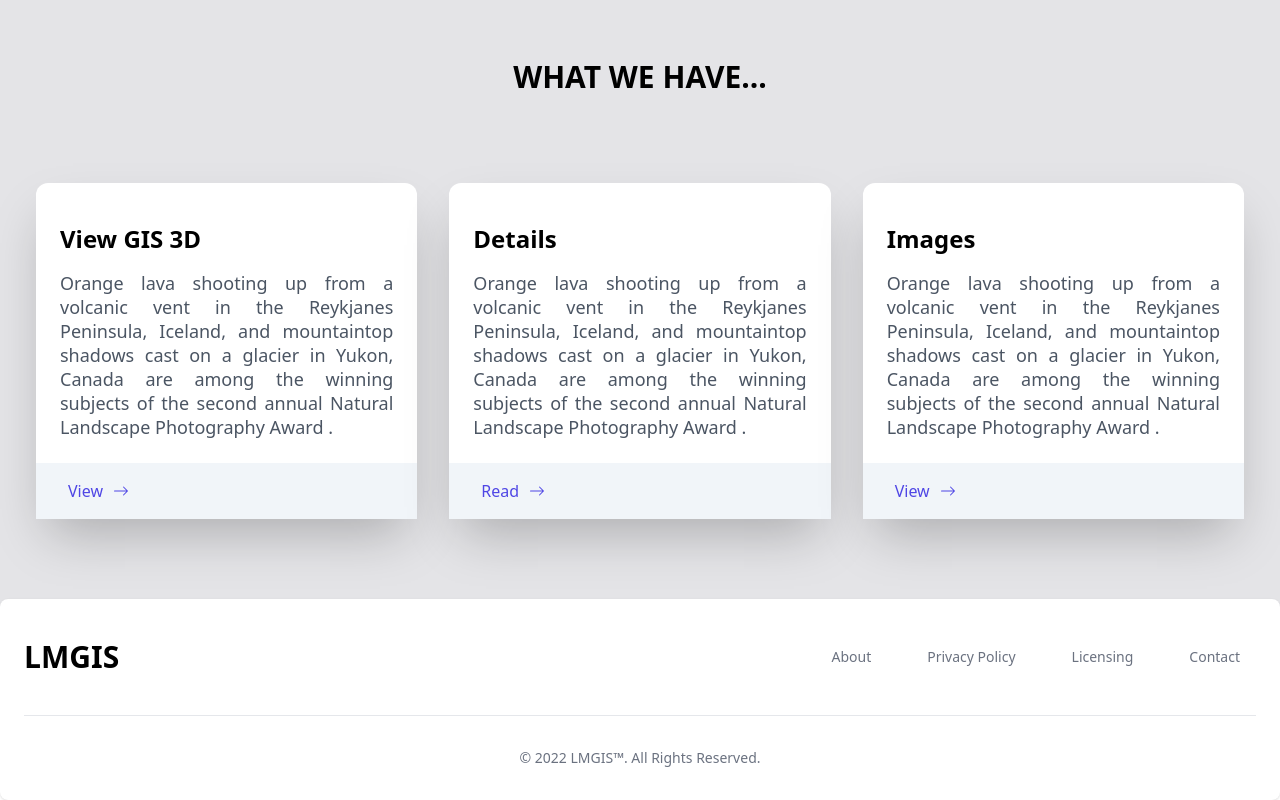
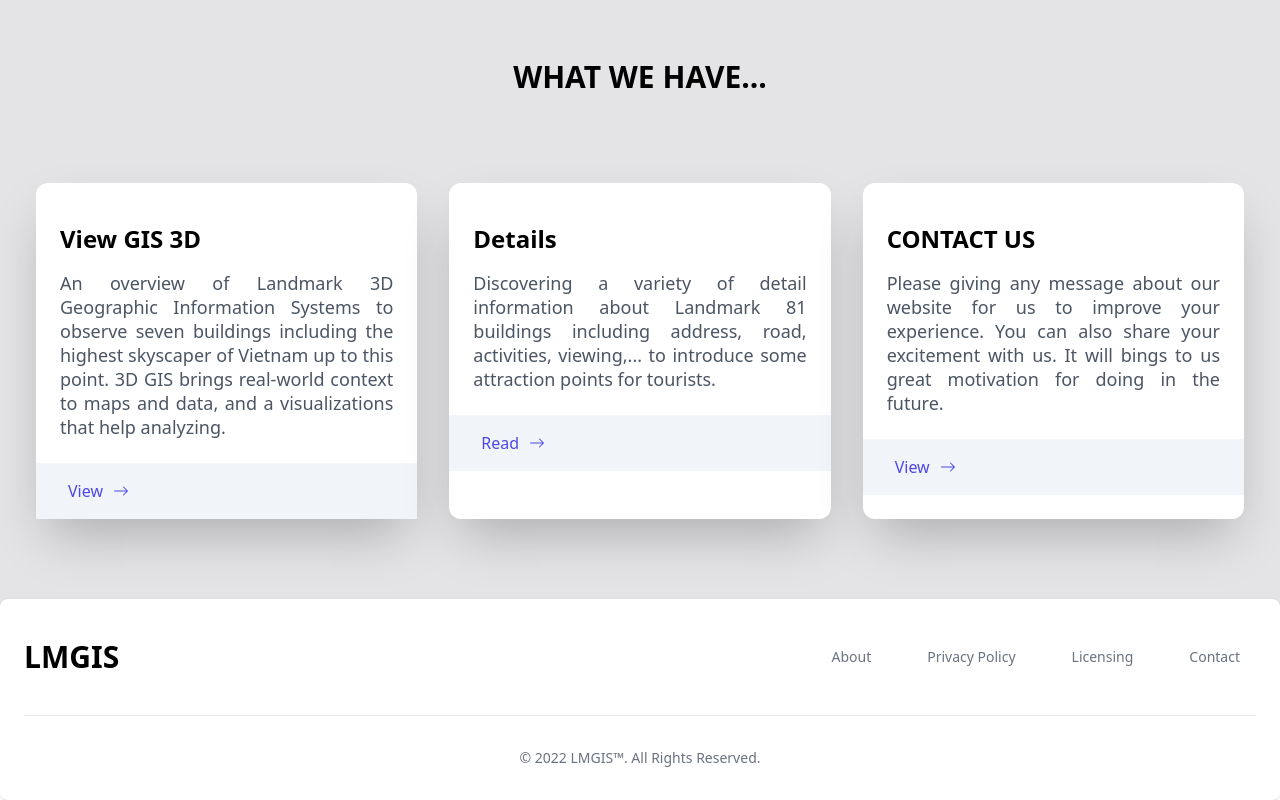
Before and after one commit to giathai1505/LandMark_3D_View, a React (Vite) app: page / in a window 1280 px wide. Shown: the part 793-1593 px from the top of the page. Built offline with nearby package versions, Linux system fonts and the light colour scheme.

Commit message:
Fixed bugs

```diff
--- a/src/api/axiosInstant.js
+++ b/src/api/axiosInstant.js
@@ -1,7 +1,7 @@
 import axios from "axios";
 
 const request = axios.create({
-  baseURL: "http://localhost:5000/api",
+  baseURL: "https://gis-final.onrender.com/api",
 });
 
 request.interceptors.response.use(
--- /dev/null
+++ b/src/api/contactAPI.js
@@ -0,0 +1,15 @@
+import request from "./axiosInstant";
+
+class contactAPI {
+  getAll = () => {
+    const url = "/comment";
+    return request.get(url);
+  };
+  create = (params) => {
+    const url = "/comment/create";
+    return request.post(url, params);
+  };
+}
+
+const ContactAPI = new contactAPI();
+export default ContactAPI;
--- a/src/components/Header/index.jsx
+++ b/src/components/Header/index.jsx
@@ -59,9 +59,11 @@ const Header = () => {
             <li>
               <Link to="/contact">Contact</Link>
             </li>
-            <li>
-              <Link to="/admin">Admin</Link>
-            </li>
+            {userInfo.role === 1 ? (
+              <li>
+                <Link to="/admin">Admin</Link>
+              </li>
+            ) : null}
           </ul>
         </div>
         {userInfo.username ? (
--- a/src/pages/Admin/index.jsx
+++ b/src/pages/Admin/index.jsx
@@ -1,11 +1,63 @@
-import React from "react";
+import { Table } from "antd";
+import React, { useEffect, useState } from "react";
+import ContactAPI from "../../api/contactAPI";
 import Header from "../../components/Header";
+import moment from "moment";
 
 const AdminPage = () => {
+  const [listContact, setListContact] = useState([]);
+  const getAllContact = async () => {
+    try {
+      const result = await ContactAPI.getAll();
+
+      setListContact(result.comments);
+    } catch (error) {}
+  };
+
+  useEffect(() => {
+    getAllContact();
+  }, []);
+
+  const columns = [
+    {
+      title: "#",
+      dataIndex: "stt",
+      key: "stt",
+      className: "sttRow",
+      render: (text, record, index) => <span>{++index}</span>,
+    },
+    {
+      title: "Name",
+      dataIndex: "name",
+      key: "name",
+      render: (text, record, index) => (
+        <span>{record.name !== "" ? record.name : record.userId.username}</span>
+      ),
+    },
+    {
+      title: "Content",
+      dataIndex: "age",
+      key: "age",
+      render: (text, record, index) => <span>{record.content}</span>,
+    },
+    {
+      title: "Time",
+      dataIndex: "address",
+      key: "address",
+      render: (text, record, index) => (
+        <span>{moment(record.createdAt).fromNow()}</span>
+      ),
+    },
+  ];
   return (
     <div>
       <Header />
-      <div className="pt-[100px]">admin page</div>
+      <div className="pt-[100px] px-[150px]">
+        <h3 className="font-bold font-header text-xxl text-center my-3">
+          Contact
+        </h3>
+        <Table dataSource={listContact} columns={columns} pagination={false} />
+      </div>
     </div>
   );
 };
--- a/src/pages/Contact/index.jsx
+++ b/src/pages/Contact/index.jsx
@@ -4,6 +4,8 @@ import landmark from "../../assets/images/landmark.png";
 import * as Yup from "yup";
 import { Form, Formik } from "formik";
 import FormikControl from "../../components/formikCustom/FormikControl";
+import ContactAPI from "../../api/contactAPI";
+import { toast } from "react-toastify";
 
 const validationSchema = Yup.object({
   name: Yup.string().required("Enter your name"),
@@ -18,8 +20,18 @@ const initialValues = {
 };
 
 const Contact = () => {
-  const handleSubmit = (values) => {
-    console.log(values);
+  const handleSubmit = async (values) => {
+    try {
+      const result = await ContactAPI.create({
+        name: values.name,
+        content: values.message,
+      });
+      if (result.success) {
+        toast.success(result.message);
+      } else {
+        toast.error(result.message);
+      }
+    } catch (error) {}
   };
   return (
     <div>
@@ -63,6 +75,7 @@ const Contact = () => {
                     type="text"
                     label="Message"
                     name="message"
+                    className="text-[14px]"
                   />
                 </div>
 
--- a/src/pages/Home/index.jsx
+++ b/src/pages/Home/index.jsx
@@ -64,10 +64,10 @@ const HomePage = () => {
                 <div className="p-6">
                   <h5 className="font-bold text-2xl my-4">View GIS 3D</h5>
                   <p className="text-gray-600 text-[18px] text-justify ">
-                    Orange lava shooting up from a volcanic vent in the
-                    Reykjanes Peninsula, Iceland, and mountaintop shadows cast
-                    on a glacier in Yukon, Canada are among the winning subjects
-                    of the second annual Natural Landscape Photography Award .
+                    An overview of Landmark 3D Geographic Information Systems to
+                    observe seven buildings including the highest skyscaper of
+                    Vietnam up to this point. 3D GIS brings real-world context
+                    to maps and data, and a visualizations that help analyzing.
                   </p>
                 </div>
 
@@ -83,10 +83,10 @@ const HomePage = () => {
                 <div className="p-6">
                   <h5 className="font-bold text-2xl my-4">Details</h5>
                   <p className="text-gray-600 text-[18px] text-justify ">
-                    Orange lava shooting up from a volcanic vent in the
-                    Reykjanes Peninsula, Iceland, and mountaintop shadows cast
-                    on a glacier in Yukon, Canada are among the winning subjects
-                    of the second annual Natural Landscape Photography Award .
+                    Discovering a variety of detail information about Landmark
+                    81 buildings including address, road, activities,
+                    viewing,... to introduce some attraction points for
+                    tourists.
                   </p>
                 </div>
 
@@ -100,12 +100,12 @@ const HomePage = () => {
 
               <div className="bg-white rounded-xl shadow-2xl ">
                 <div className="p-6">
-                  <h5 className="font-bold text-2xl my-4">Images</h5>
+                  <h5 className="font-bold text-2xl my-4">CONTACT US</h5>
                   <p className="text-gray-600 text-[18px] text-justify ">
-                    Orange lava shooting up from a volcanic vent in the
-                    Reykjanes Peninsula, Iceland, and mountaintop shadows cast
-                    on a glacier in Yukon, Canada are among the winning subjects
-                    of the second annual Natural Landscape Photography Award .
+                    Please giving any message about our website for us to
+                    improve your experience. You can also share your excitement
+                    with us. It will bings to us great motivation for doing in
+                    the future.
                   </p>
                 </div>
 
```
